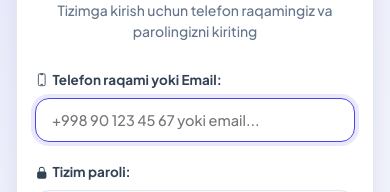
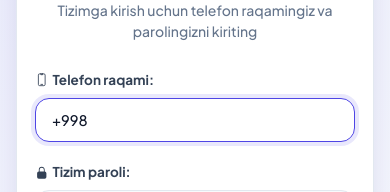
Before and after one commit to Abdulaziz701UZB/Frontend-Backend-Exam, a React (Vite) app in the folder frontend/: page /login in a window 390 px wide. Shown: the part 268-460 px from the top of the page. Built offline with nearby package versions, Linux system fonts and the light colour scheme; no server answers.

Commit message:
Remove email completely from login page; auto-prefix +998 and enforce 9-digit Uzbekistan phone number format mask

```diff
--- a/frontend/src/context/EduAuthContext.jsx
+++ b/frontend/src/context/EduAuthContext.jsx
@@ -68,8 +68,8 @@ export const EduAuthProvider = ({ children }) => {
   const login = (identifier, password, roleHint = "admin") => {
     setAuthError("");
 
-    if (!identifier || !identifier.trim()) {
-      setAuthError("Iltimos, telefon raqamingiz yoki elektron pochtangizni kiriting!");
+    if (!identifier || !identifier.trim() || identifier.trim() === "+998") {
+      setAuthError("Iltimos, telefon raqamingizni to'liq kiriting!");
       return false;
     }
 
--- a/frontend/src/pages/Login/Login.jsx
+++ b/frontend/src/pages/Login/Login.jsx
@@ -17,10 +17,36 @@ const Login = () => {
   const navigate = useNavigate();
   const { login, authError } = useEduAuth();
 
-  const [identifier, setIdentifier] = useState("");
+  const [identifier, setIdentifier] = useState("+998 ");
   const [password, setPassword] = useState("");
   const [showPassword, setShowPassword] = useState(false);
   const [isLoading, setIsLoading] = useState(false);
+
+  const formatUzPhone = (val) => {
+    let digits = val.replace(/\D/g, "");
+    if (digits.startsWith("998")) {
+      digits = digits.slice(3);
+    }
+    digits = digits.slice(0, 9);
+
+    let res = "+998";
+    if (digits.length > 0) res += " " + digits.slice(0, 2);
+    if (digits.length > 2) res += " " + digits.slice(2, 5);
+    if (digits.length > 5) res += " " + digits.slice(5, 7);
+    if (digits.length > 7) res += " " + digits.slice(7, 9);
+    return res;
+  };
+
+  const handlePhoneChange = (e) => {
+    const formatted = formatUzPhone(e.target.value);
+    setIdentifier(formatted);
+  };
+
+  const handlePhoneFocus = () => {
+    if (!identifier || identifier.trim() === "") {
+      setIdentifier("+998 ");
+    }
+  };
 
   const handleLoginSubmit = (e) => {
     e.preventDefault();
@@ -58,15 +84,17 @@ const Login = () => {
           <div className="login-form-group">
             <label className="login-form-label">
               <HiOutlineDevicePhoneMobile className="inline-icon-xs" />
-              Telefon raqami yoki Email:
+              Telefon raqami:
             </label>
             <div className="login-input-wrap">
               <input
-                type="text"
+                type="tel"
                 className="login-form-input"
-                placeholder="+998 90 123 45 67 yoki email..."
+                placeholder="+998 90 123 45 67"
                 value={identifier}
-                onChange={(e) => setIdentifier(e.target.value)}
+                onChange={handlePhoneChange}
+                onFocus={handlePhoneFocus}
+                maxLength={17}
                 required
                 autoFocus
               />
```
